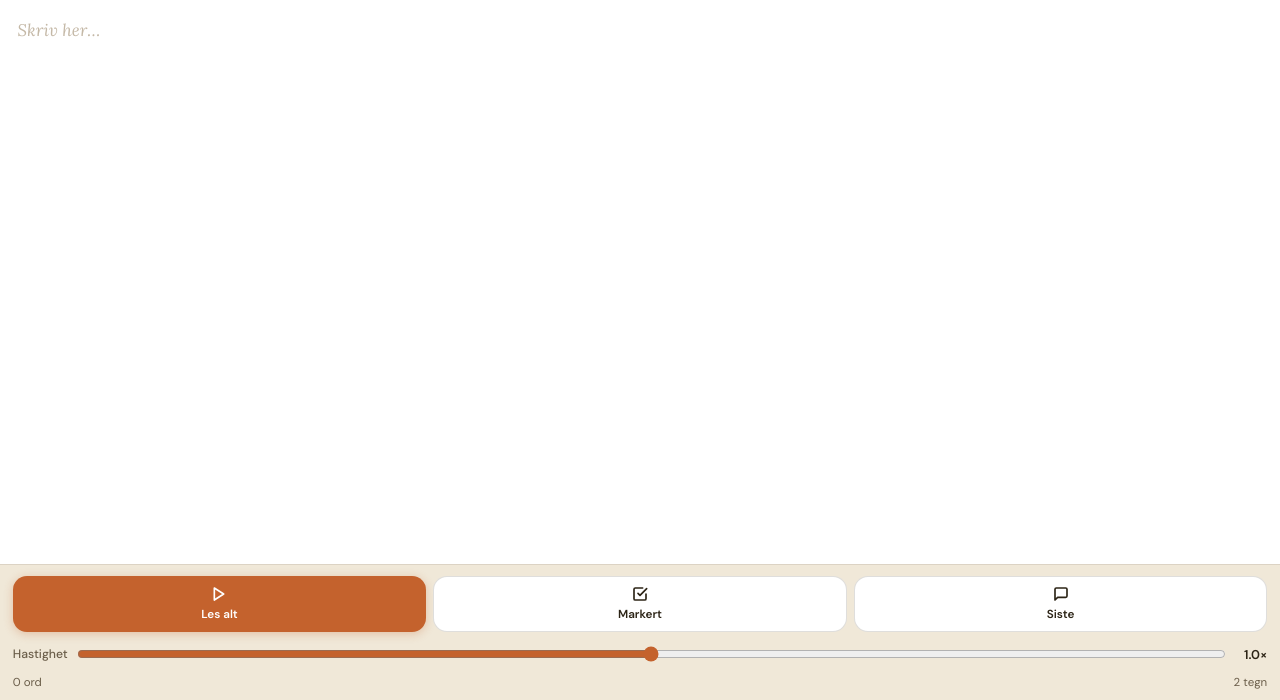
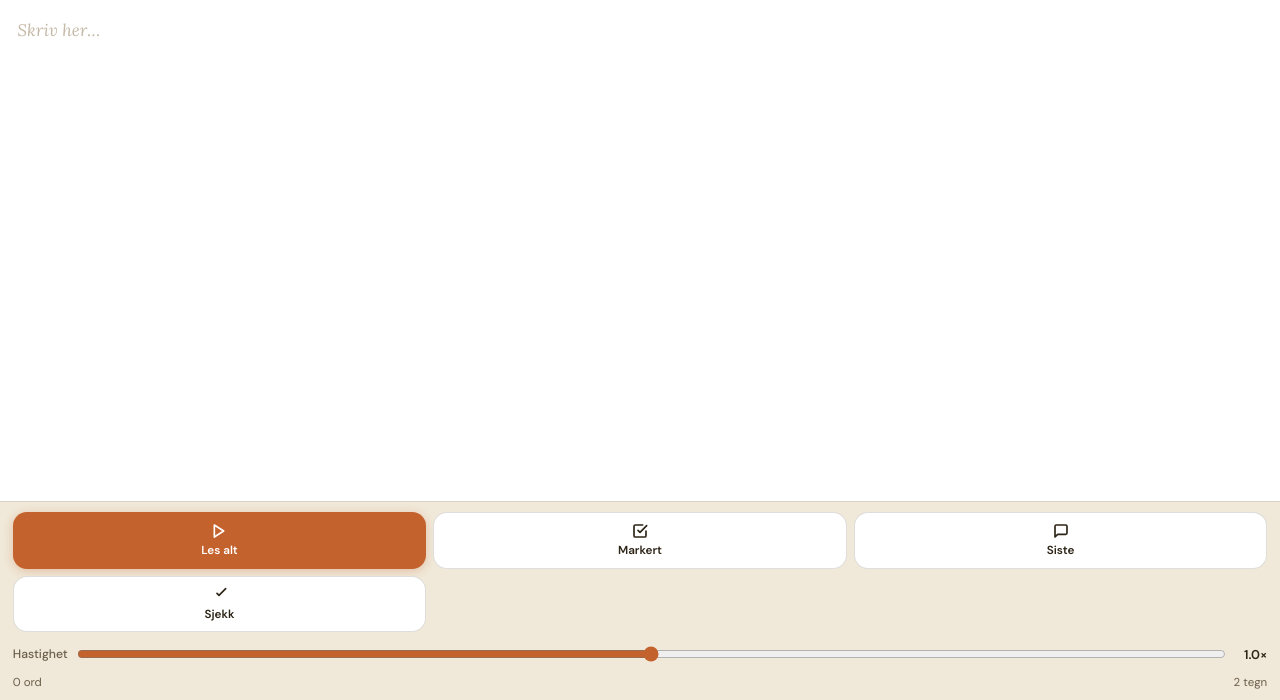
Before and after one commit to Olero81/Lesevennen, a plain HTML site: page public/index.html in a window 1280 px wide. Shown: the part 100-800 px from the top of the page. Drawn offline with Linux system fonts and the light colour scheme; no server answers.

Commit message:
Update index.html

```diff
--- a/public/index.html
+++ b/public/index.html
@@ -208,6 +208,10 @@
       <svg width="16" height="16" viewBox="0 0 24 24" fill="none" stroke="currentColor" stroke-width="2.5" stroke-linecap="round" stroke-linejoin="round"><path d="M21 15a2 2 0 0 1-2 2H7l-4 4V5a2 2 0 0 1 2-2h14a2 2 0 0 1 2 2z"/></svg>
       Siste
     </button>
+    <button class="btn btn-secondary" id="btn-check">
+      <svg width="16" height="16" viewBox="0 0 24 24" fill="none" stroke="currentColor" stroke-width="2.5" stroke-linecap="round" stroke-linejoin="round"><path d="M9 11l3 3L22 4"/></svg>
+      Sjekk
+    </button>
   </div>
   <div class="btn-row" id="stop-row" style="display:none">
     <button class="btn btn-stop" id="btn-stop">
@@ -222,7 +226,7 @@
   </div>
   <div class="stats-row">
     <span id="wc">0 ord</span>
-    <span id="ec" style="color:var(--red);font-weight:600;display:none" id="ec"></span>
+    <span id="ec" style="color:var(--red);font-weight:600;display:none"></span>
     <span id="cc">0 tegn</span>
   </div>
 </div>
```
